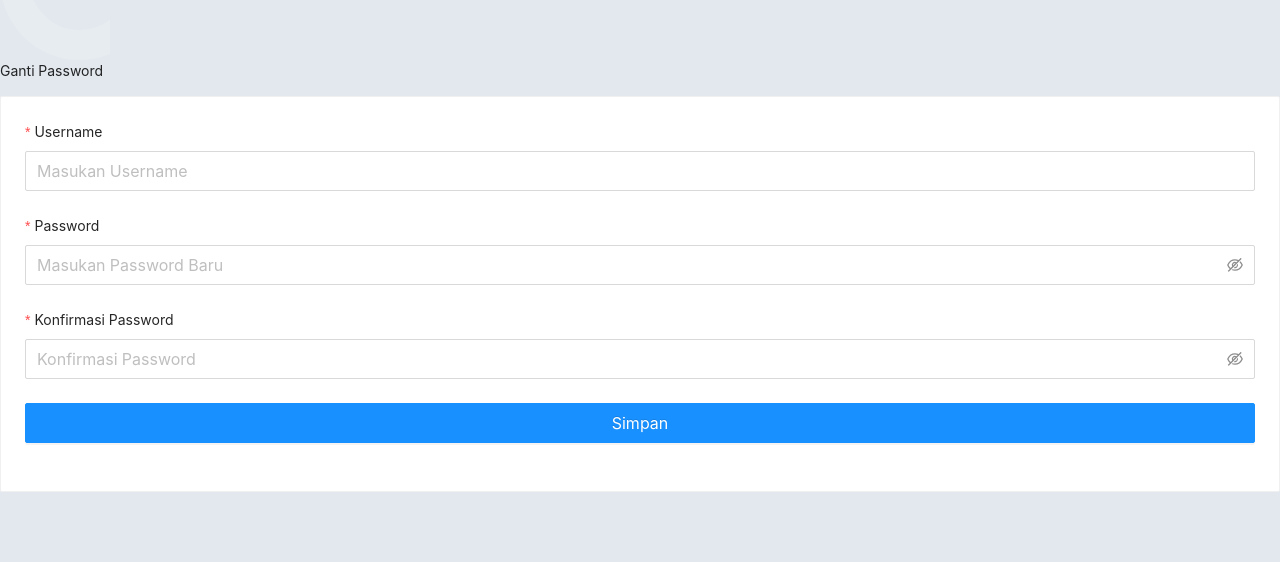
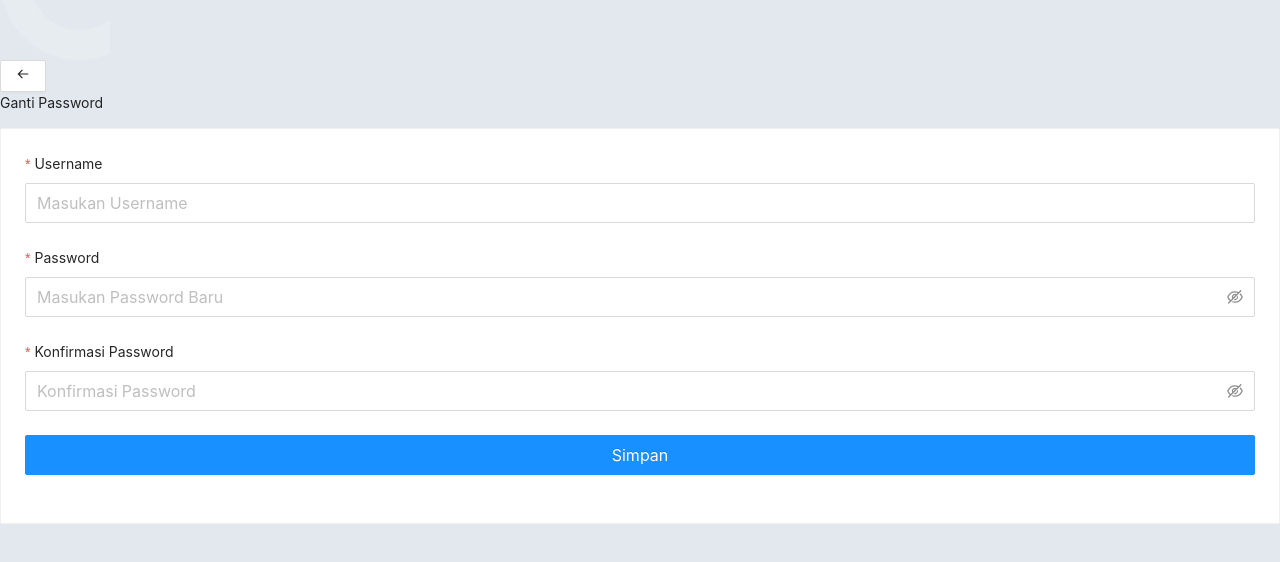
Before and after one commit to dystianen/gmp-frontend, a Next.js app: page /forgot_password in a window 1280 px wide. Shown: the part 202-764 px from the top of the page. Built offline with nearby package versions, Linux system fonts and the light colour scheme; sample sign-in values are in the browser's storage.

Commit message:
fix: add back button

```diff
--- a/pages/forgot_password/index.js
+++ b/pages/forgot_password/index.js
@@ -3,6 +3,7 @@ import {useRouter} from "next/router";
 import {Button, Card, Form, Image, Input, message} from "antd";
 import {authenticationRepository} from "../../repository/authentication";
 import {useState} from "react";
+import { BiArrowBack } from "react-icons/bi";
 
 const ForgotPassword = observer(() => {
     const router = useRouter();
@@ -52,7 +53,15 @@ const ForgotPassword = observer(() => {
                 <div className="absolute top-28 right-0">
                     <Image src={'/assets/background/Ellipse4.svg'} alt={'icon'} preview={false}/>
                 </div>
-                <p className={'text-2xl font-bold text-white text-center'}>Ganti Password</p>
+                <div className={'grid grid-cols-4 w-5/6 z-10 -mt-14'}>
+                    <Button className={'flex justify-center mx-6 items-center rounded-lg p-0 h-10 w-12'}
+                            onClick={() => router.back()}>
+                        <BiArrowBack  className={'text-lg'}/>
+                    </Button>
+                    <div className="col-span-3 text-center">
+                        <p className={'text-2xl font-bold text-white'}>Ganti Password</p>
+                    </div>
+                </div>
                 <Card className={'mx-6 rounded-xl'}>
                     <Form form={form} onFinish={handleSubmit} layout={'vertical'}>
                         <Form.Item name={'username'} label={label('Username')} rules={[{
```
